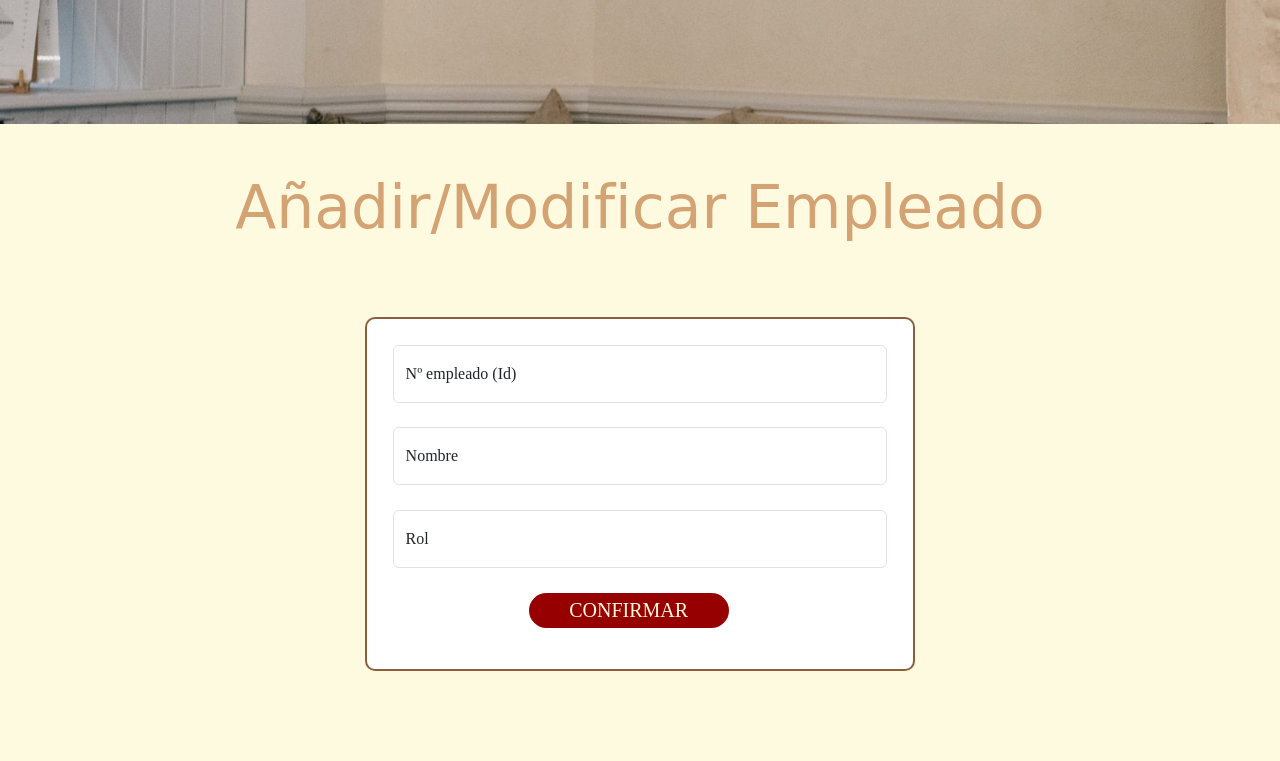
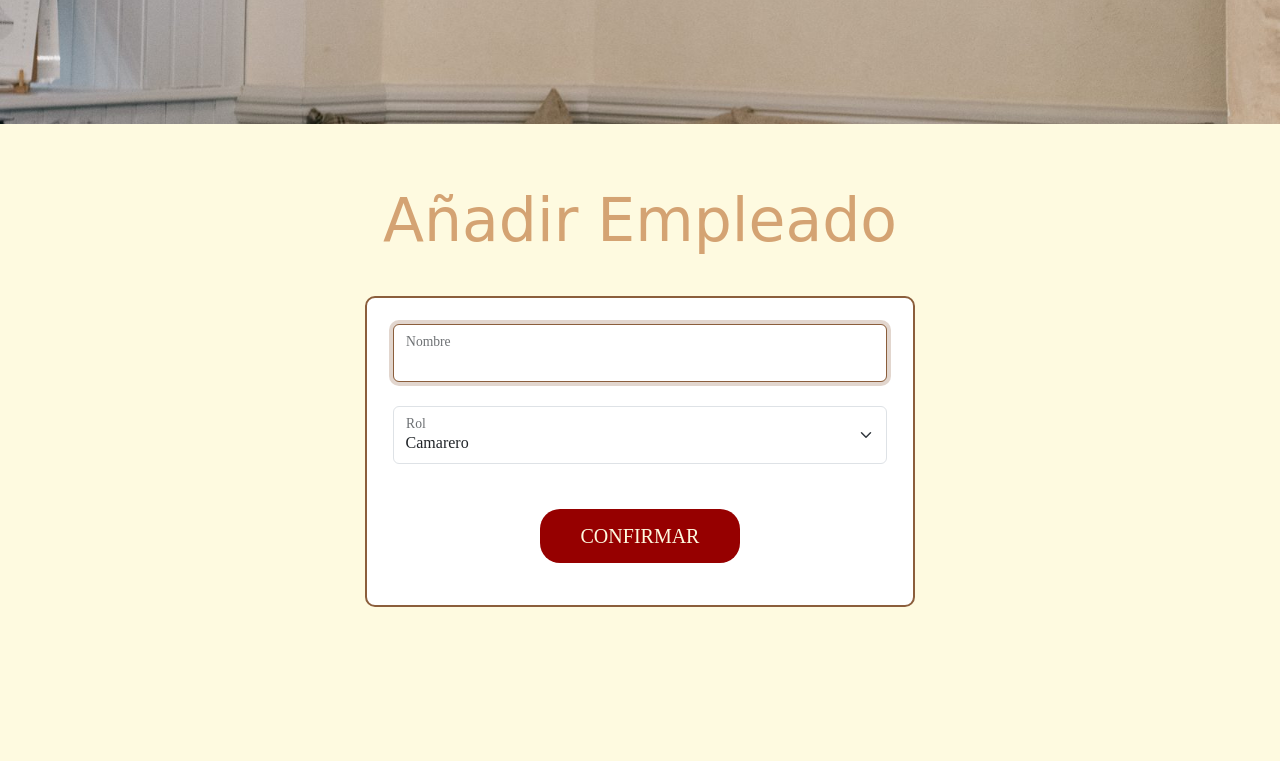
Before and after one commit to mariaartt/proyecto_Restaurante, a Django app: template templates/anadirEmpleado.html in a window 1280 px wide. Shown: the part 476-1237 px from the top of the page. After the commit the page ends 1083 px from the top, so only its background shows below. Run offline with Django 5.2, Linux system fonts and the light colour scheme; the template is opened without the code that fills it: values that come from a table or form of the project are taken from there, others are empty; some libraries are stand-ins or nearby versions; some web fonts are replaced.

Commit message:
trabajo Ponti

```diff
--- a/restaurante/urls.py
+++ b/restaurante/urls.py
@@ -23,4 +23,5 @@ urlpatterns = [
     path('', include('ristoranteramos.urls')),
     path('home/', go_home, name='home'),
     path('contacto/', go_contacto, name='contacto'),
+    path('administrador/', new_empleado, name='administrador')
 ]
--- a/ristoranteramos/forms.py
+++ b/ristoranteramos/forms.py
@@ -0,0 +1,16 @@
+from django import forms
+from .models import Empleado
+
+class FormularioEmpleado(forms.ModelForm):
+    class Meta:
+        model = Empleado
+        fields = ['nombre', 'rol']
+        widgets = {
+            'nombre': forms.TextInput(attrs={
+                'class': 'form-control',
+                'autofocus': True
+            }),
+            'rol': forms.Select(attrs={
+                'class': 'form-select'
+            }),
+        }
--- a/ristoranteramos/urls.py
+++ b/ristoranteramos/urls.py
@@ -7,4 +7,6 @@ urlpatterns = [
     path('', go_home, name='inicio'),
     path('home/', go_home, name='home'),
     path('contacto/', go_contacto, name='contacto'),
+    path('administrador/', new_empleado, name='new_empleado'),
+
 ]
--- a/static/css/anadirAdministrador.css
+++ b/static/css/anadirAdministrador.css
@@ -1,87 +1,90 @@
-.anadir_producto{
+/* Estilos generales del contenedor */
+.anadir_producto {
     display: flex;
     justify-content: center;
     align-items: center;
     flex-direction: column;
     text-align: center;
-    padding-top: 3%;
+    padding-top: 4%;
     padding-bottom: 7%;
-    background-color:#FEFAE0 ;
+    background-color: #FEFAE0;
 }
 
-.mod_art p{
+/* Estilo del título */
+.mod_art p {
     font-size: 60px;
     color: #D4A373;
     padding-bottom: 6%;
     font-family: 'Italianno', cursive;
+    margin: 0;
 }
 
-.formulario_anadir{
+/* Contenedor del formulario */
+.formulario_anadir {
     width: 550px;
     background-color: white;
     padding: 2%;
-    border: 2px solid  rgb(139,94,60);
+    border: 2px solid rgb(139, 94, 60);
     border-radius: 10px;
     font-family: "Instrument Serif", serif;
 }
 
-.form-control:focus {
-    border-color: rgb(139,94,60);
-    box-shadow: 0 0 0 0.25rem rgba(139, 94, 60, 0.25);
-    background-color: rgb(255,255,255);
-    color: rgb(0,0,0);
-}
-
-.campo{
+/* Estilo de los campos de formulario */
+.form-floating {
+    position: relative;
     margin-bottom: 5%;
 }
 
+.form-control:focus , .form-select:focus{
+    border-color: rgb(139, 94, 60);
+    box-shadow: 0 0 0 0.25rem rgba(139, 94, 60, 0.25);
+    background-color: rgb(255, 255, 255);
+    color: rgb(0, 0, 0);
+}
 
-.boton_conf p{
-    background-color:#960000;
+/* Estilo del botón */
+.boton_conf button {
+    background-color: #960000;
     color: #FEFAE0;
+    border: none;
     border-radius: 20px;
     font-size: 20px;
-    padding: 0.5%;
+    padding: 12px 24px;
     width: 200px;
     cursor: pointer;
-    margin-left: 27.5%;
     transition: background-color 0.5s;
     font-family: 'Instrument Serif', serif;
+    margin-top: 20px;
 }
 
-.boton_conf p:hover{
+.boton_conf button:hover {
     background-color: rgb(202, 48, 48);
 }
 
-@media (max-width: 620px){
-    .formulario_anadir{
+/* Media queries para responsividad */
+@media (max-width: 620px) {
+    .formulario_anadir {
         width: 375px;
-    }
-
-    .boton_conf p{
-        margin-left: 20%;
     }
 }
 
 @media (max-width: 550px) {
-    .mod_art p{
+    .mod_art p {
         font-size: 50px;
     }
 }
 
 @media (max-width: 410px) {
-    .mod_art p{
+    .mod_art p {
         font-size: 30px;
         margin-top: 5%;
     }
 
-    .formulario_anadir{
+    .formulario_anadir {
         width: 250px;
     }
 
-    .boton_conf p{
-        margin-left: 15%;
+    .boton_conf button {
         font-size: 15px;
         width: 150px;
     }
--- a/static/css/home.css
+++ b/static/css/home.css
@@ -926,10 +926,9 @@ body {
 .bloques_parte4{
     display: flex;
     justify-content: space-around;
-    background-color: #feefd4;
     text-align: center;
     align-items: center;
-    padding-bottom: 10%;
+    margin-bottom: 5%;
 }
 
 .bloque_parte4{
--- a/templates/anadirEmpleado.html
+++ b/templates/anadirEmpleado.html
@@ -2,34 +2,31 @@
 {% load static %}
 
 {% block content %}
-    {% include 'navbarAdministrador.html' %}
 
-	<div class="anadir_producto">
-        <div class="mod_art">
-            <p>Añadir/Modificar Empleado</p>
-        </div>
+{% include 'navbarAdministrador.html' %}
+<div class="anadir_producto">
+    <div class="mod_art">
+        <p>Añadir Empleado</p>
+    </div>
 
-        <div class="formulario_anadir">
+    <div class="formulario_anadir">
+        <form method="post">
+            {% csrf_token %}
 
             <div class="form-floating campo">
-                <input type="text" class="form-control" id="floatingInput" placeholder="name@example.com">
-                <label for="floatingInput">Nº empleado (Id)</label>
+                {{ form.nombre }}
+                <label>Nombre</label>
             </div>
 
             <div class="form-floating campo">
-                <input type="text" class="form-control" id="floatingPassword" placeholder="Password">
-                <label for="floatingPassword">Nombre</label>
-            </div>
-
-            <div class="form-floating campo">
-                <input type="text" class="form-control" id="floatingPassword" placeholder="Password">
-                <label for="floatingPassword">Rol</label>
+                {{ form.rol }}
+                <label>Rol</label>
             </div>
 
             <div class="boton_conf">
-                <p>CONFIRMAR</p>
+                <button type="submit">CONFIRMAR</button>
             </div>
-
-        </div>
+        </form>
     </div>
+</div>
 {% endblock %}
--- a/templates/base.html
+++ b/templates/base.html
@@ -2,7 +2,6 @@
 {% load bootstrap_icons %}
 {% load static %}
 
-<!DOCTYPE html>
 <html lang="es">
     <head>
         <meta charset="UTF-8">
@@ -34,7 +33,7 @@
     <body>
 
     {% block content %}
-        {% include 'home.html' %}
+        {% include 'anadirEmpelado.html' %}
     {% endblock %}
 
     <script src="https://cdn.jsdelivr.net/npm/bootstrap@5.3.3/dist/js/bootstrap.bundle.min.js"></script>
--- a/templates/home.html
+++ b/templates/home.html
@@ -135,7 +135,7 @@
 </div>
 
 
-<div class="position-relative d-flex justify-content-center align-items-center" style="min-height: 400px;">
+<div class="position-relative d-flex justify-content-center align-items-center" style="min-height: 400px; margin-bottom: 10%">
     <!-- Imagen de fondo -->
     <img src="{% static 'images/interior_restaurante.jpg' %}" alt="Interior del restaurante" class="img-fluid imagen-restaurante">
 
```
Also changed, not shown: ristoranteramos/views.py (+31 -1 lines).
